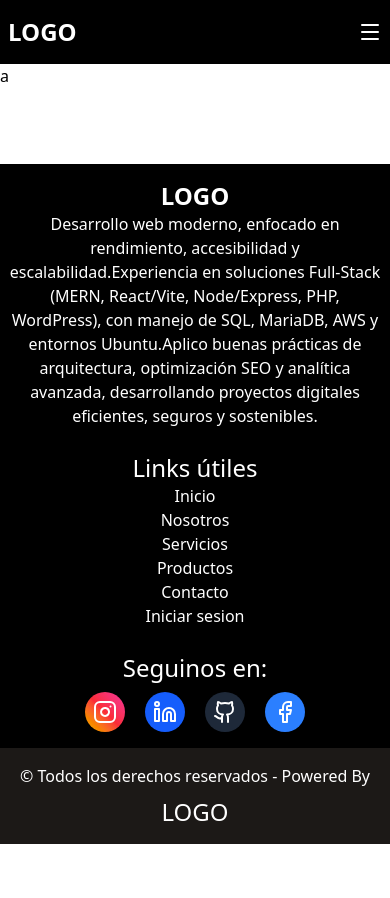
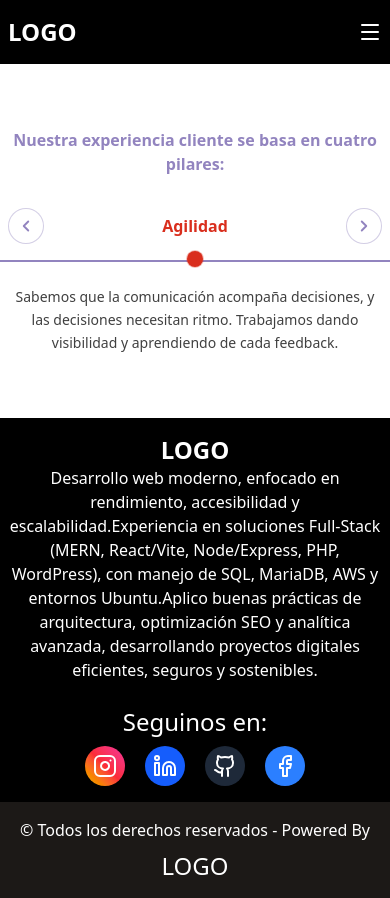
Before and after one commit to infousinacreativa-dev/pruebaTecnicoConFilterCustomHooks, a React (Vite) app in the folder componentesUiTailwinds/: page / in a window 390 px wide. Before the commit the page ends 844 px from the top, so only its background shows below. Built offline with nearby package versions, Linux system fonts and the light colour scheme.

Commit message:
agrego linea de tiempo

```diff
--- a/componentesUiTailwinds/src/Router.jsx
+++ b/componentesUiTailwinds/src/Router.jsx
@@ -1,4 +1,4 @@
-import {Routes, Route} from 'react-router'
+import {Routes, Route} from 'react-router-dom'
 
 // pages
 import { Home } from './pages/home/Home'
--- /dev/null
+++ b/componentesUiTailwinds/src/componentes/ecommerceCard/ProductCard.jsx
@@ -0,0 +1,25 @@
+import { ShoppingCart } from 'lucide-react'
+
+
+export function ProductCard({product}) {
+
+    return (
+        <>
+        {product.map((producto)=>{
+            return(
+                <article>
+                <header className=''>
+                    <img src={producto.miniatura} alt={producto.titulo} className='w-full' />
+                </header>
+                <div>
+
+                </div>
+                <footer>
+                    <button className='flex gap-2'><ShoppingCart /> Agregar al carrito</button>
+                </footer>
+            </article>
+            )
+        })}
+        </>
+    )
+}
--- a/componentesUiTailwinds/src/componentes/footer/Footer.jsx
+++ b/componentesUiTailwinds/src/componentes/footer/Footer.jsx
@@ -1,23 +1,15 @@
 import { Link } from 'react-router-dom'
-import { NavigationLinks } from '../navigationLinks/NavigationLinks'
 import { RedSocialNav } from '../redSocialNav/RedSocialNav'
 
-const links = [
-    { label: 'Inicio', to: '/' },
-    { label: 'Nosotros', to: '/nosotros' },
-    { label: 'Servicios', to: '/servicios' },
-    { label: 'Productos', to: '/productos' },
-    { label: 'Contacto', to: '/contacto' },
-    { label: 'Iniciar sesion', to: '/login' },
-]
+
 
 export function Footer() {
 
     return (
         <>
             <footer className="flex flex-col md:items-center  bg-black py-4 px-2">
-                <section className="w-full md:w-7xl flex md:flex-row text-white">
-                    <div className="grid grid-cols-1 md:grid-cols-3 gap-6 w-full">
+                <section className="w-full md:w-6xl flex md:flex-row text-white">
+                    <div className="grid grid-cols-1 md:grid-cols-2 gap-6 w-full">
                         <div className='text-center md:text-left'>
                             <Link to={'/'} aria-label="Ir a página de inicio">
                                 {/* <img src='/img/logoSenestrariDev.webp' alt="logo de senestrari dev" loading="lazy" className="max-h-10" /> */}
@@ -27,13 +19,7 @@ export function Footer() {
                                 Desarrollo web moderno, enfocado en rendimiento, accesibilidad y escalabilidad.Experiencia en soluciones Full-Stack (MERN, React/Vite, Node/Express, PHP, WordPress), con manejo de SQL, MariaDB, AWS y entornos Ubuntu.Aplico buenas prácticas de arquitectura, optimización SEO y analítica avanzada, desarrollando proyectos digitales eficientes, seguros y sostenibles.
                             </p>
                         </div>
-                        <div className='text-center'>
-                            <h2 className="text-white font-medium text-2xl">Links útiles</h2>
 
-                            <ul className='w-auto'>
-                                <NavigationLinks links={links} action={false} />
-                            </ul>
-                        </div>
                         <div >
                             <h2 className="pb-2 text-white text-center md:text-right font-medium text-2xl">Seguinos en:</h2>
                             <ul className='flex  justify-center md:justify-end'>
--- a/componentesUiTailwinds/src/componentes/header/Header.jsx
+++ b/componentesUiTailwinds/src/componentes/header/Header.jsx
@@ -25,8 +25,8 @@ export function Header() {
     }
 
     return (
-        <header className="flex flex-col md:items-center  bg-black py-4 px-2">
-            <div className="w-full md:w-7xl flex md:flex-row justify-between items-center">
+        <header className="flex flex-col md:items-center  bg-black py-4 px-2 sticky">
+            <div className="w-full md:w-6xl flex md:flex-row justify-between items-center">
                 <Link to={'/'} aria-label="Ir a página de inicio">
                     {/* <img src='/img/logoSenestrariDev.webp' alt="logo de senestrari dev" loading="lazy" className="max-h-10" /> */}
                     <h1 className="text-white font-black text-2xl">LOGO</h1>
--- /dev/null
+++ b/componentesUiTailwinds/src/componentes/lineTime/ExperiencePillars.jsx
@@ -0,0 +1,196 @@
+import { useMemo, useState, useCallback } from "react";
+
+/**
+ * ExperiencePillars.jsx
+ * React + Tailwind (Vite)
+ */
+export default function ExperiencePillars() {
+  const pillars = useMemo(
+    () => [
+      {
+        key: "agilidad",
+        label: "Agilidad",
+        description:
+          "Sabemos que la comunicación acompaña decisiones, y las decisiones necesitan ritmo. Trabajamos dando visibilidad y aprendiendo de cada feedback.",
+      },
+      {
+        key: "cercania",
+        label: "Cercanía profesional",
+        description:
+          "Nos involucramos con tu equipo, entendemos el contexto y proponemos soluciones con criterio. Cercanía real, sin perder profesionalismo.",
+      },
+      {
+        key: "calidad",
+        label: "Calidad estratégica",
+        description:
+          "Diseñamos y ejecutamos con intención: objetivos claros, foco en resultados y consistencia en cada entrega para que todo tenga sentido.",
+      },
+      {
+        key: "mejora",
+        label: "Mejora continua",
+        description:
+          "Iteramos, medimos y optimizamos. Buscamos que cada versión sea mejor que la anterior y que el proceso sea cada vez más eficiente.",
+      },
+    ],
+    []
+  );
+
+  const [activeIndex, setActiveIndex] = useState(0);
+
+  const goPrev = useCallback(() => {
+    setActiveIndex((i) => (i - 1 + pillars.length) % pillars.length);
+  }, [pillars.length]);
+
+  const goNext = useCallback(() => {
+    setActiveIndex((i) => (i + 1) % pillars.length);
+  }, [pillars.length]);
+
+  const active = pillars[activeIndex];
+
+  const Purple = {
+    text: "text-[#9284BF]",
+    line: "bg-[#9284BF]",
+    dot: "bg-[#9284BF]",
+    dotRing: "ring-[#9284BF]/30",
+  };
+
+  const Red = {
+    text: "text-[#D92E1D]",
+    line: "bg-[#9284BF]",
+    dot: "bg-[#D92E1D]",
+    dotRing: "ring-[#D92E1D]/30",
+  };
+
+  return (
+    <section className="w-full">
+      <h3 className="text-center text-base font-semibold text-[#9284BF] sm:text-lg">
+        Nuestra experiencia cliente se basa en cuatro pilares:
+      </h3>
+
+      {/* ===================== DESKTOP (md+) ===================== */}
+      <div className="relative mx-auto mt-8 hidden w-full max-w-5xl md:block">
+        {/* Línea */}
+        <div className={`absolute left-0 right-0 top-[37px] h-[2px] ${Purple.line}`} />
+
+        {/* Items */}
+        <div className="relative flex items-start justify-between gap-6">
+          {pillars.map((p, idx) => {
+            const isActive = idx === activeIndex;
+
+            return (
+              <button
+                key={p.key}
+                type="button"
+                onClick={() => setActiveIndex(idx)}
+                className="group relative flex min-w-[140px] flex-col items-center gap-2 outline-none"
+                aria-pressed={isActive}
+              >
+                {/* Label */}
+                <span
+                  className={[
+                    "text-sm font-semibold transition",
+                    isActive ? Red.text : Purple.text,
+                    "group-hover:opacity-90",
+                  ].join(" ")}
+                >
+                  {p.label}
+                </span>
+
+                {/* Dot */}
+                <span
+                  className={[
+                    "mt-1 h-3 w-3 rounded-full ring-8 transition",
+                    isActive ? `${Red.dot} ${Red.dotRing}` : `${Purple.dot} ${Purple.dotRing}`,
+                  ].join(" ")}
+                />
+              </button>
+            );
+          })}
+        </div>
+
+        {/* Descripción */}
+        <div className="mx-auto mt-8 max-w-3xl text-center">
+          <h4 className={`text-lg font-bold ${Red.text}`}>{active.label}</h4>
+          <p className="mt-3 text-sm leading-relaxed text-neutral-700">
+            {active.description}
+          </p>
+        </div>
+      </div>
+
+      {/* ===================== MOBILE (carousel <md) ===================== */}
+      <div className="mx-auto mt-8 w-full max-w-md md:hidden">
+        {/* Header del item + flechas */}
+        <div className="flex items-center justify-between gap-3 px-2">
+          <ArrowButton direction="left" onClick={goPrev} />
+          <button
+            type="button"
+            onClick={() => setActiveIndex(activeIndex)}
+            className={`text-center text-base font-extrabold ${isActiveColor(true) ? Red.text : Purple.text}`}
+            aria-label={`Pilar activo: ${active.label}`}
+          >
+            {active.label}
+          </button>
+          <ArrowButton direction="right" onClick={goNext} />
+        </div>
+
+        {/* Línea + dot centrado */}
+        <div className="relative mt-4">
+          <div className={`h-[2px] w-full ${Purple.line}`} />
+          <div className="absolute left-1/2 top-1/2 -translate-x-1/2 -translate-y-1/2">
+            <button
+              type="button"
+              onClick={() => setActiveIndex(activeIndex)}
+              className="outline-none"
+              aria-label="Seleccionar pilar"
+            >
+              <span className={`block h-4 w-4 rounded-full ${Red.dot} ring-1 ${Red.dotRing}`} />
+            </button>
+          </div>
+        </div>
+
+        {/* Descripción abajo */}
+        <div className="mt-6 px-2 text-center">
+          <p className="text-sm leading-relaxed text-neutral-700">
+            {active.description}
+          </p>
+        </div>
+      </div>
+    </section>
+  );
+}
+
+/* ---------- Helpers ---------- */
+function ArrowButton({ direction = "left", onClick }) {
+  const isLeft = direction === "left";
+
+  return (
+    <button
+      type="button"
+      onClick={onClick}
+      className="inline-flex h-9 w-9 items-center justify-center rounded-full border border-[#9284BF]/40 bg-white text-[#9284BF] transition hover:bg-[#9284BF]/10 active:scale-[0.98]"
+      aria-label={isLeft ? "Anterior" : "Siguiente"}
+    >
+      <svg
+        width="18"
+        height="18"
+        viewBox="0 0 24 24"
+        fill="none"
+        className={isLeft ? "" : "rotate-180"}
+        aria-hidden="true"
+      >
+        <path
+          d="M15 18l-6-6 6-6"
+          stroke="currentColor"
+          strokeWidth="2.5"
+          strokeLinecap="round"
+          strokeLinejoin="round"
+        />
+      </svg>
+    </button>
+  );
+}
+
+// Solo para evitar warning si querés reutilizar lógica de color en mobile
+function isActiveColor(v) {
+  return v === true;
+}
--- a/componentesUiTailwinds/src/componentes/redSocialNav/RedSocialNav.jsx
+++ b/componentesUiTailwinds/src/componentes/redSocialNav/RedSocialNav.jsx
@@ -9,7 +9,6 @@ export function RedSocialNav (){
             <a href="" className='aspect-square-12 bg-blue-600 p-2 rounded-full text-white hover:scale-110 transition-transform'> <Linkedin /> </a>
             <a href="" className='aspect-square-12 bg-gray-800 p-2 rounded-full text-white hover:scale-110 transition-transform'> <Github /> </a>
             <a href="" className='aspect-square-12 bg-blue-500 p-2 rounded-full text-white hover:scale-110 transition-transform'> <Facebook /> </a>
-
         </div>
     )
 }
--- a/componentesUiTailwinds/src/main.jsx
+++ b/componentesUiTailwinds/src/main.jsx
@@ -1,6 +1,6 @@
 import { StrictMode } from 'react'
 import { createRoot } from 'react-dom/client'
-import { BrowserRouter } from 'react-router'
+import { BrowserRouter } from 'react-router-dom'
 
 import './index.css'
 import App from './App.jsx'
--- /dev/null
+++ b/componentesUiTailwinds/src/pages/home/Home.css
@@ -0,0 +1,5 @@
+.renderProducts {
+    display: grid;
+    grid-template-columns: repeat(auto-fit, minmax(200px, 1fr));
+    gap: 1rem;
+}
--- a/componentesUiTailwinds/src/pages/home/Home.jsx
+++ b/componentesUiTailwinds/src/pages/home/Home.jsx
@@ -1,9 +1,31 @@
 
-export function Home (){
+import { ProductCard } from '../../componentes/ecommerceCard/ProductCard'
+import ExperiencePillars from '../../componentes/lineTime/ExperiencePillars'
+
+
+import './Home.css'
+
+
+const product = [
+    { id: 1, titulo: 'producto ', miniatura: 'https://flowbite-react.com/images/products/apple-watch.png', descripcion: 'descripcion del producto', precio: 1000 },
+    { id: 2, titulo: 'producto ', miniatura: 'https://flowbite-react.com/images/products/apple-watch.png', descripcion: 'descripcion del producto', precio: 1000 },
+    { id: 3, titulo: 'producto ', miniatura: 'https://flowbite-react.com/images/products/apple-watch.png', descripcion: 'descripcion del producto', precio: 1000 },
+    { id: 4, titulo: 'producto ', miniatura: 'https://flowbite-react.com/images/products/apple-watch.png', descripcion: 'descripcion del producto', precio: 1000 },
+    { id: 5, titulo: 'producto ', miniatura: 'https://flowbite-react.com/images/products/apple-watch.png', descripcion: 'descripcion del producto', precio: 1000 },
+    { id: 6, titulo: 'producto ', miniatura: 'https://flowbite-react.com/images/products/apple-watch.png', descripcion: 'descripcion del producto', precio: 1000 },
+    { id: 7, titulo: 'producto ', miniatura: 'https://flowbite-react.com/images/products/apple-watch.png', descripcion: 'descripcion del producto', precio: 1000 },
+    { id: 8, titulo: 'producto ', miniatura: 'https://flowbite-react.com/images/products/apple-watch.png', descripcion: 'descripcion del producto', precio: 1000 },
+]
+
+export function Home() {
 
     return (
-        <>
-        a
-        </>
+        <section className='flex justify-center'>
+
+
+            <div className="py-16">
+                <ExperiencePillars />
+            </div>
+        </section>
     )
 }
```
Also changed, not shown: componentesUiTailwinds/src/componentes/lineTime/ExperiencePillars.css (added).
